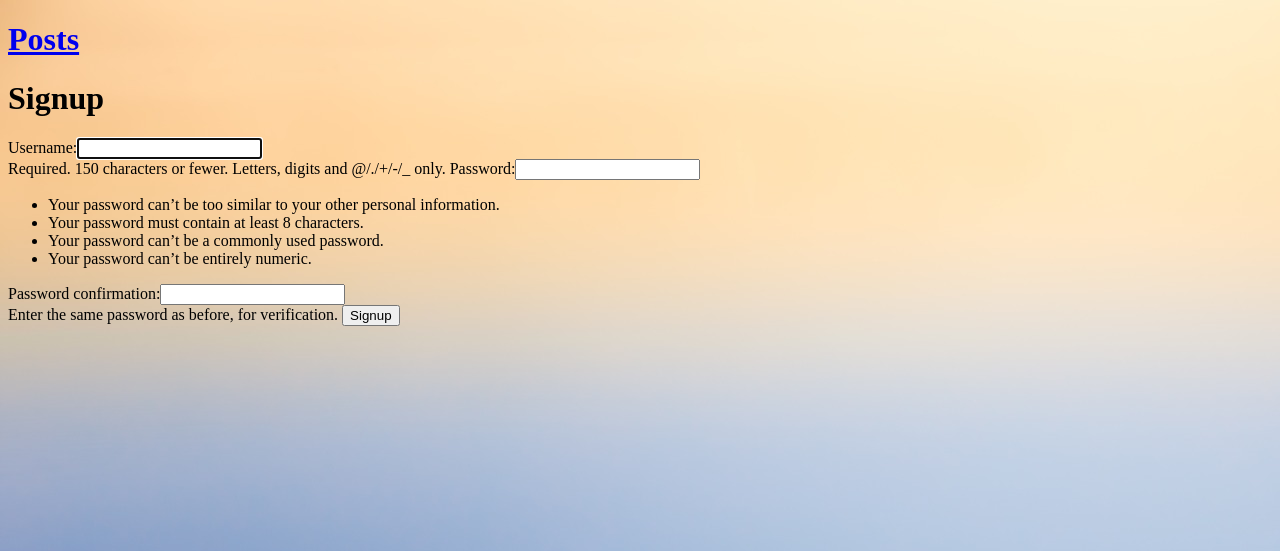
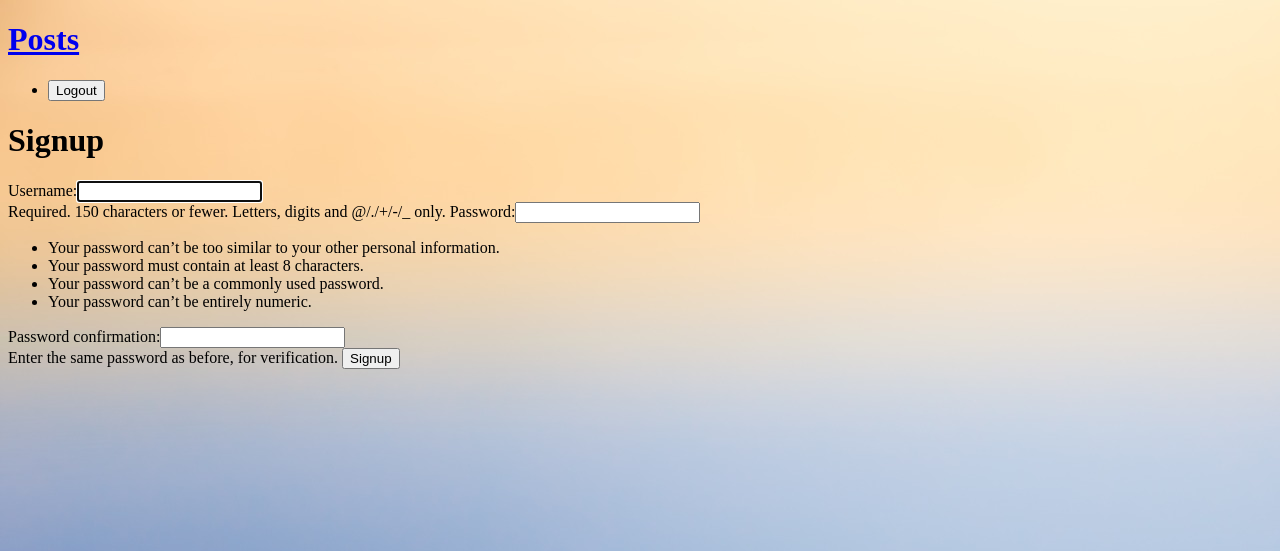
Before and after one commit to PaulDeM/Django, a Django app: page /accounts/signup/ in a window 1280 px wide. Shown: the top 551 px of the page. Run offline with Django 3.2, Linux system fonts and the light colour scheme.

Commit message:
logout button

```diff
--- a/accounts/urls.py
+++ b/accounts/urls.py
@@ -6,5 +6,5 @@ app_name = 'accounts'
 urlpatterns = [
     url(r'^signup/$', views.signup_view, name="signup"),
     url(r'^login/$', views.login_view, name="login"),
-   # url(r'^logout/$', views.logout_view, name="logout"),
+    url(r'^logout/$', views.logout_view, name="logout"),
 ]
--- a/accounts/views.py
+++ b/accounts/views.py
@@ -1,6 +1,6 @@
 from django.shortcuts import render, redirect
 from django.contrib.auth.forms import UserCreationForm, AuthenticationForm
-from django.contrib.auth import login
+from django.contrib.auth import login, logout
 
 # Create your views here.
 def signup_view(request):
@@ -26,3 +26,8 @@ def login_view(request):
     else:
         form = AuthenticationForm()
     return render(request, 'accounts/login.html', {'form': form})
+
+def logout_view(request):
+    if request.method == 'POST':
+        logout(request)
+        return redirect('posts:list')
--- a/templates/layout.html
+++ b/templates/layout.html
@@ -7,8 +7,20 @@
     <link rel="stylesheet" href="{% static 'style.css' %}">
 </head>
 <body>
+    <header class="wrapper">
+        <h1><a href="{% url 'posts:list' %}">Posts</a></h1>
+        <nav>
+            <ul>
+                <li>
+                    <form class="logout-link" action="{% url 'accounts:logout' %}" method="post">
+                        {%csrf_token%}
+                        <button type="submit">Logout</button>
+                    </form>
+                </li>
+            </ul>
+        </nav>
+    </header>
     <div class="wrapper">
-        <h1><a href="{% url 'posts:list' %}">Posts</a></h1>
         {% block content %}
         {% endblock %}
     </div>
```
